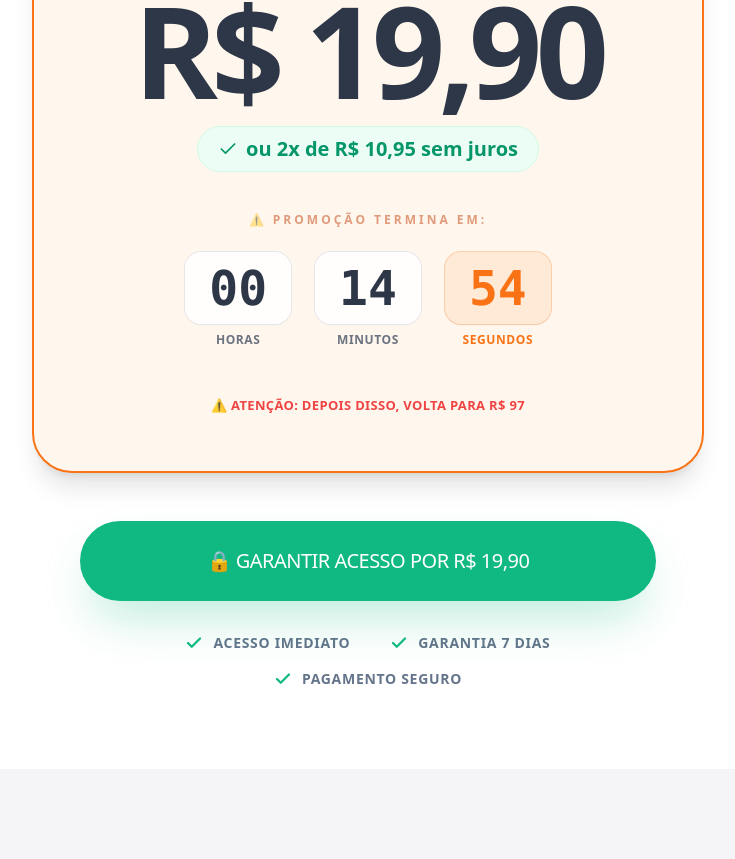
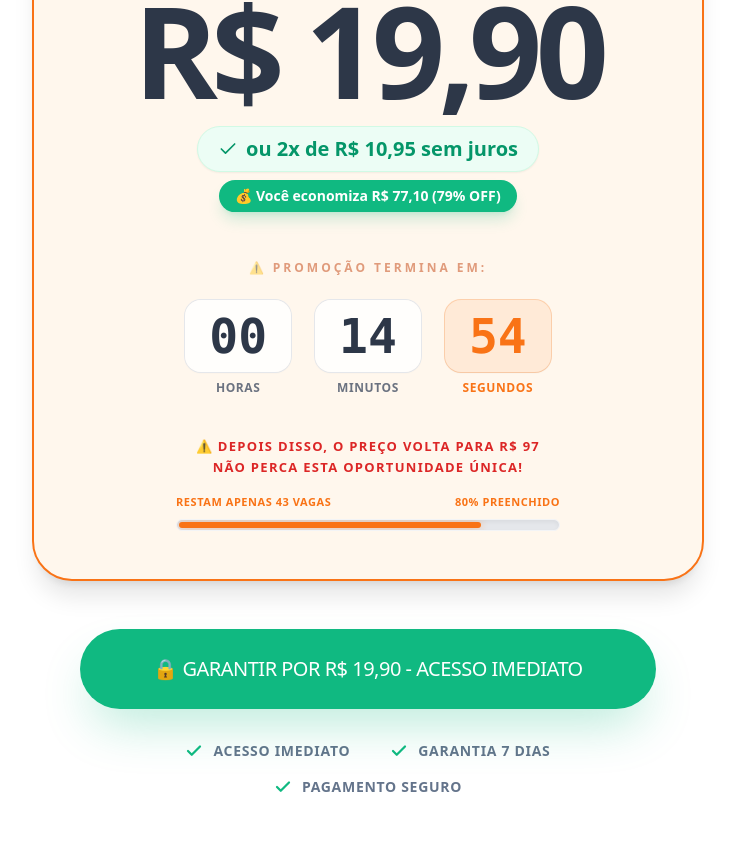
Before and after one commit to ThiagoFNT/MetodoProjeto3F, a React (Vite) app: page / in a window 1280 px wide. Shown: the part 681-1540 px from the top of the page, without its empty margins (272-1007 px from the left). Built offline with nearby package versions, Linux system fonts and the light colour scheme.

Commit message:
style: implement Phase 4 conversion refinements (scarcity, savings, premium polish)

```diff
--- a/components/LandingPage.tsx
+++ b/components/LandingPage.tsx
@@ -179,16 +179,37 @@ const Hero = ({ isUnlocked }: { isUnlocked: boolean }) => {
               <span className="text-7xl md:text-9xl font-black text-[#2D3748] tracking-tighter">
                 R$ 19,90
               </span>
-              <p className="text-emerald-600 font-bold text-lg md:text-xl mt-3 flex items-center gap-2 bg-emerald-50 px-5 py-2 rounded-full border border-emerald-100">
+              <p className="text-emerald-600 font-bold text-lg md:text-xl mt-3 flex items-center gap-2 bg-emerald-50 px-5 py-2 rounded-full border border-emerald-100 shadow-sm transition-transform hover:scale-105">
                 <Check size={20} /> ou 2x de R$ 10,95 sem juros
               </p>
+              <div className="mt-4 bg-[#10B981] text-white px-4 py-1.5 rounded-full text-sm font-black shadow-lg shadow-emerald-500/20 animate-bounce">
+                {COPY.pricing.savingsLabel}
+              </div>
             </div>
 
-            <Countdown className="mb-12" />
+            <Countdown className="mb-10" />
 
-            <p className="text-[13px] font-bold text-red-500 uppercase tracking-wide mb-2">
-              ⚠️ ATENÇÃO: Depois disso, volta para R$ 97
-            </p>
+            <div className="flex flex-col items-center gap-4 w-full max-w-sm">
+              <p className="text-[13px] font-black text-red-600 uppercase tracking-widest text-center leading-relaxed">
+                ⚠️ Depois disso, o preço volta para R$ 97<br />
+                Não perca esta oportunidade única!
+              </p>
+
+              <div className="w-full space-y-2">
+                <div className="flex justify-between text-[11px] font-black uppercase tracking-wider text-[#F97316]">
+                  <span>Restam apenas 43 vagas</span>
+                  <span>80% Preenchido</span>
+                </div>
+                <div className="h-3 w-full bg-gray-200 rounded-full overflow-hidden border border-gray-100 shadow-inner p-0.5">
+                  <motion.div
+                    initial={{ width: 0 }}
+                    animate={{ width: "80%" }}
+                    transition={{ duration: 1.5, ease: "easeOut" }}
+                    className="h-full bg-[#F97316] rounded-full shadow-[0_0_10px_rgba(249,115,22,0.4)]"
+                  />
+                </div>
+              </div>
+            </div>
           </div>
         </FadeIn>
 
@@ -564,17 +585,21 @@ const SocialProof = () => {
 
 const Offer = () => {
   return (
-    <Section id="offer" className="bg-[#1A202C]">
-      <div className="grid lg:grid-cols-2 gap-12 lg:gap-20 items-center">
-        {/* Removed order-2 class to ensure this text column appears first on mobile */}
+    <Section id="offer" className="bg-gradient-to-br from-[#0F172A] via-[#1E293B] to-[#0F172A] relative overflow-hidden">
+      {/* Visual Polish: Background Glows */}
+      <div className="absolute top-0 right-0 w-[500px] h-[500px] bg-emerald-500/5 blur-[120px] rounded-full pointer-events-none" />
+      <div className="absolute bottom-0 left-0 w-[500px] h-[500px] bg-blue-500/5 blur-[120px] rounded-full pointer-events-none" />
+
+      <div className="grid lg:grid-cols-2 gap-12 lg:gap-20 items-center relative z-10">
         <div>
           <FadeIn>
-            <h2 className="text-3xl md:text-6xl font-bold text-white mb-2 tracking-tight leading-[1.1]">Comece agora.</h2>
-            {/* User requested 'what is in the image' under 'comece agora'. The text 'MÉTODO PROJETO 3F' is in the image. Styling it to match the image style. */}
-            <p className="text-sm font-bold text-[#A0AEC0] uppercase tracking-[0.2em] mb-12">Método Projeto 3F</p>
+            <h2 className="text-3xl md:text-6xl font-black text-white mb-2 tracking-tight leading-[1.1]">Comece agora.</h2>
+            <p className="text-sm font-bold text-amber-400 uppercase tracking-[0.2em] mb-12 flex items-center gap-2">
+              <span className="w-8 h-px bg-amber-400/30" /> Método Projeto 3F
+            </p>
 
-            <p className="text-xl md:text-2xl text-[#A0AEC0] mb-12 leading-relaxed">
-              Tudo o que você precisa para transformar sua alimentação, em um único pacote completo.
+            <p className="text-xl md:text-2xl text-[#A0AEC0] mb-12 leading-relaxed font-medium">
+              Tudo o que você precisa para transformar sua alimentação em um único pacote completo e imediato.
             </p>
           </FadeIn>
 
@@ -589,55 +614,83 @@ const Offer = () => {
                 "Plano Prático de 30 Dias"
               ].map((item, i) => (
                 <li key={i} className="flex items-center gap-4 group">
-                  <div className="w-6 h-6 rounded-full bg-[#10B981] flex items-center justify-center shrink-0 group-hover:scale-110 transition-transform">
+                  <div className="w-6 h-6 rounded-full bg-[#10B981] flex items-center justify-center shrink-0 group-hover:scale-110 transition-transform shadow-[0_0_15px_rgba(16,185,129,0.3)]">
                     <Check size={14} className="text-white stroke-[3]" />
                   </div>
-                  <span className="text-[#CBD5E0] font-medium text-lg">{item}</span>
+                  <span className="text-[#CBD5E0] font-bold text-lg">{item}</span>
                 </li>
               ))}
             </ul>
           </FadeIn>
         </div>
 
-        {/* Removed order-1 class to ensure this pricing card column appears second on mobile */}
         <div>
           <FadeIn delay={0.3}>
-            <div className="bg-[#2D3748] rounded-[40px] p-8 md:p-14 text-center border border-white/5 relative overflow-hidden group shadow-2xl">
+            <div className="bg-[#1E293B]/80 backdrop-blur-xl rounded-[48px] p-8 md:p-14 text-center border border-white/10 relative overflow-hidden group shadow-[0_0_50px_rgba(0,0,0,0.3)] ring-1 ring-white/5">
+              <div className="absolute top-0 left-0 w-full h-1 bg-gradient-to-r from-transparent via-emerald-500/50 to-transparent" />
+
               <div className="mb-12">
                 <Countdown className="transform scale-90 md:scale-100" />
               </div>
 
               <div className="flex flex-col items-center mb-10">
-                <div className="flex flex-col items-center gap-1 mb-4">
-                  <span className="text-lg text-[#718096] line-through font-bold">De {COPY.pricing.totalValue}</span>
-                  <p className="text-xs font-black text-amber-400 uppercase tracking-widest">Oferta Hoje:</p>
+                <div className="flex flex-col items-center gap-1 mb-6">
+                  <span className="text-xl text-[#64748B] line-through font-bold">De {COPY.pricing.totalValue}</span>
+                  <div className="bg-amber-400/10 text-amber-400 px-4 py-1 rounded-full text-[10px] font-black uppercase tracking-[0.2em] border border-amber-400/20">
+                    Oferta Exclusiva Hoje
+                  </div>
                 </div>
-                <div className="flex items-baseline gap-2 mb-2">
-                  <span className="text-6xl md:text-8xl font-black text-white tracking-tighter">{COPY.pricing.priceCash}</span>
+
+                <div className="flex flex-col items-center mb-6">
+                  <span className="text-7xl md:text-9xl font-black text-white tracking-tighter drop-shadow-2xl">
+                    {COPY.pricing.priceCash}
+                  </span>
+                  <p className="text-emerald-400 text-2xl font-black mt-2 tracking-tight">
+                    {COPY.pricing.priceInstallments}
+                  </p>
+                  <p className="text-[#94A3B8] text-sm font-bold mt-4 uppercase tracking-widest bg-white/5 px-4 py-1.5 rounded-full border border-white/5">
+                    {COPY.pricing.dailyCost}
+                  </p>
                 </div>
-                <p className="text-[#A0AEC0] text-xl font-bold">{COPY.pricing.priceInstallments}</p>
-                <p className="text-emerald-400 text-sm font-black mt-3 uppercase tracking-wider">{COPY.pricing.dailyCost}</p>
+
+                <div className="w-full max-w-xs space-y-3 mb-10">
+                  <div className="flex justify-between text-[10px] font-black uppercase tracking-widest text-[#F97316]">
+                    <span>Restam apenas 43 vagas</span>
+                    <span>80% Preenchido</span>
+                  </div>
+                  <div className="h-2.5 w-full bg-black/20 rounded-full overflow-hidden p-0.5 border border-white/5">
+                    <motion.div
+                      initial={{ width: 0 }}
+                      animate={{ width: "80%" }}
+                      transition={{ duration: 1.5, ease: "easeOut" }}
+                      className="h-full bg-gradient-to-r from-[#F97316] to-[#FB923C] rounded-full shadow-[0_0_10px_rgba(249,115,22,0.3)]"
+                    />
+                  </div>
+                </div>
               </div>
 
               <Button
                 variant="secondary"
                 size="lg"
                 fullWidth
-                className="h-20 text-xl font-bold rounded-full bg-[#10B981] hover:bg-[#059669] text-white border-none shadow-2xl shadow-emerald-500/20 mb-10 transition-transform hover:scale-[1.02]"
+                className="h-20 text-xl font-black rounded-full bg-[#10B981] hover:bg-[#059669] text-white border-none shadow-[0_10px_30px_rgba(16,185,129,0.3)] mb-8 transition-all hover:scale-[1.03] active:scale-95 group"
                 onClick={() => window.open(CHECKOUT_URL, '_blank')}
               >
-                {COPY.pricing.cta}
+                <div className="flex items-center justify-center gap-3">
+                  <ShieldCheck size={24} className="group-hover:animate-pulse" />
+                  {COPY.pricing.cta}
+                </div>
               </Button>
 
-              <div className="flex items-center justify-center gap-3 text-sm text-[#A0AEC0] font-bold mb-10">
-                <ShieldCheck size={18} className="text-emerald-500" />
-                <span>Garantia de 7 dias • Compra 100% Segura</span>
-              </div>
-
-              <div className="pt-10 border-t border-white/5">
-                <p className="text-xs text-[#718096] uppercase tracking-[0.3em] font-black">
-                  Protocolo Projeto 3F
-                </p>
+              <div className="flex items-center justify-center gap-3 text-sm text-[#94A3B8] font-bold">
+                <div className="flex -space-x-2 mr-2">
+                  {[1, 2, 3].map(i => (
+                    <div key={i} className="w-6 h-6 rounded-full border-2 border-[#1E293B] bg-gray-600 overflow-hidden">
+                      <img src={`https://i.pravatar.cc/100?u=${i + 10}`} alt="User" />
+                    </div>
+                  ))}
+                </div>
+                <span>437 pessoas compraram nas últimas 24h</span>
               </div>
             </div>
           </FadeIn>
--- a/constants.tsx
+++ b/constants.tsx
@@ -13,7 +13,7 @@ export const COPY = {
   hero: {
     headline: "Transforme Suas Refeições em 10 Minutos (Sem Abrir Mão do Sabor)",
     subheadline: "Mais de 200 Receitas Práticas, Deliciosas e Saudáveis Que Toda a Família Vai Adorar.",
-    cta: "🔒 GARANTIR ACESSO POR R$ 19,90",
+    cta: "🔒 GARANTIR POR R$ 19,90 - ACESSO IMEDIATO",
     socialProof: {
       rating: "4.9/5",
       reviews: "2.847 avaliações",
@@ -85,35 +85,35 @@ export const COPY = {
     {
       title: "Guia de Substituições Eficientes",
       description: "Aprenda a substituir glúten, lactose, ovo e crie variações vegetarianas deliciosas sem perder o sabor.",
-      price: "R$ 17",
+      price: "De R$ 17 por",
       isFree: true,
       image: bonusSubstituicao
     },
     {
       title: "Calculadora de Calorias",
       description: "Descubra seu café da manhã ideal e acompanhe sua evolução com precisão na palma da sua mão.",
-      price: "R$ 12",
+      price: "De R$ 12 por",
       isFree: true,
       image: bonusCalculadora
     },
     {
       title: "Grupo VIP 30 Dias",
       description: "Suporte e motivação diária. Você não está sozinha: tire dúvidas e compartilhe resultados com a comunidade.",
-      price: "R$ 21",
+      price: "De R$ 21 por",
       isFree: true,
       image: bonusComunidade
     },
     {
       title: "Guia de Salvamento de Receitas",
       description: "O manual definitivo para salvar qualquer prato que saiu do controle e evitar desperdícios.",
-      price: "R$ 24",
+      price: "De R$ 24 por",
       isFree: true,
       image: bonusSalvamento
     },
     {
       title: "Plano Progressivo de 30 Dias",
       description: "Um cronograma semanal completo para guiar sua transformação e garantir resultados reais.",
-      price: "R$ 23",
+      price: "De R$ 23 por",
       isFree: true,
       image: bonusPlano
     }
@@ -145,8 +145,9 @@ export const COPY = {
     totalValue: "R$ 144",
     priceInstallments: "2x de R$ 10,95 sem juros",
     priceCash: "R$ 19,90",
-    dailyCost: "Economia de R$ 77,10 (79% OFF)",
-    cta: "Comprar Agora"
+    dailyCost: "Menos de R$ 0,67 por dia!",
+    savingsLabel: "💰 Você economiza R$ 77,10 (79% OFF)",
+    cta: "🔒 GARANTIR POR R$ 19,90 - ACESSO IMEDIATO"
   },
   faq: [
     {
```
